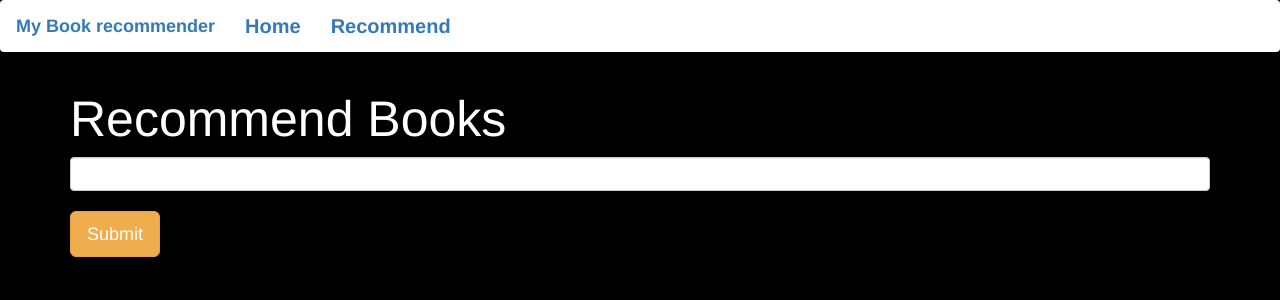
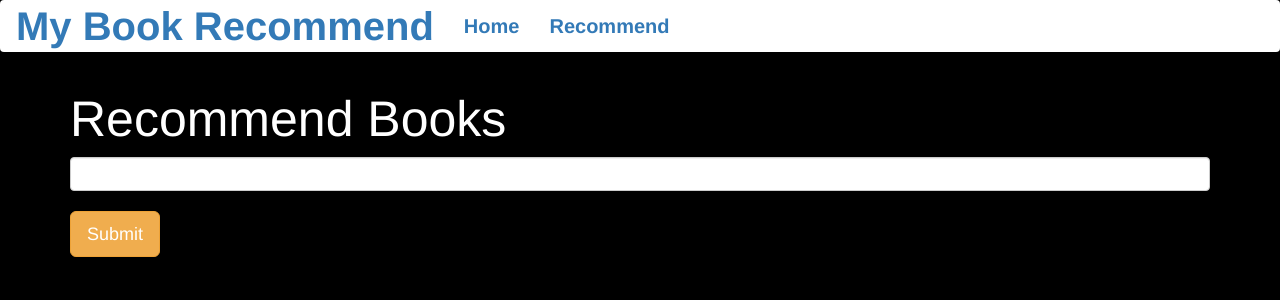
Before and after one commit to Pseudophoenix/BookRecommenderSystem, a Flask app: page /recommend in a window 1280 px wide. Shown: the top 300 px of the page. Run offline with Flask 3, Linux system fonts and the light colour scheme; parts of the project's set-up code (start-up, migrations or seed data) failed here and were passed over.

Commit message:
UI Updated

```diff
--- a/templates/recommend.html
+++ b/templates/recommend.html
@@ -17,7 +17,7 @@
 <body style="background-color:black">
 
     <nav class="navbar" style="background-color: #ffffff;font-weight: 900;font-size: 20px;" >
-        <a class="navbar-brand">My Book recommender</a>
+       <a href="" class="navbar-brand" style="font-weight: 1000;font-size: 40px;">My Book Recommend</a>
         <ul class="nav navbar-nav">
             <li><a href="/">Home</a></li>
             <li><a href="/recommend">Recommend</a></li>
```
